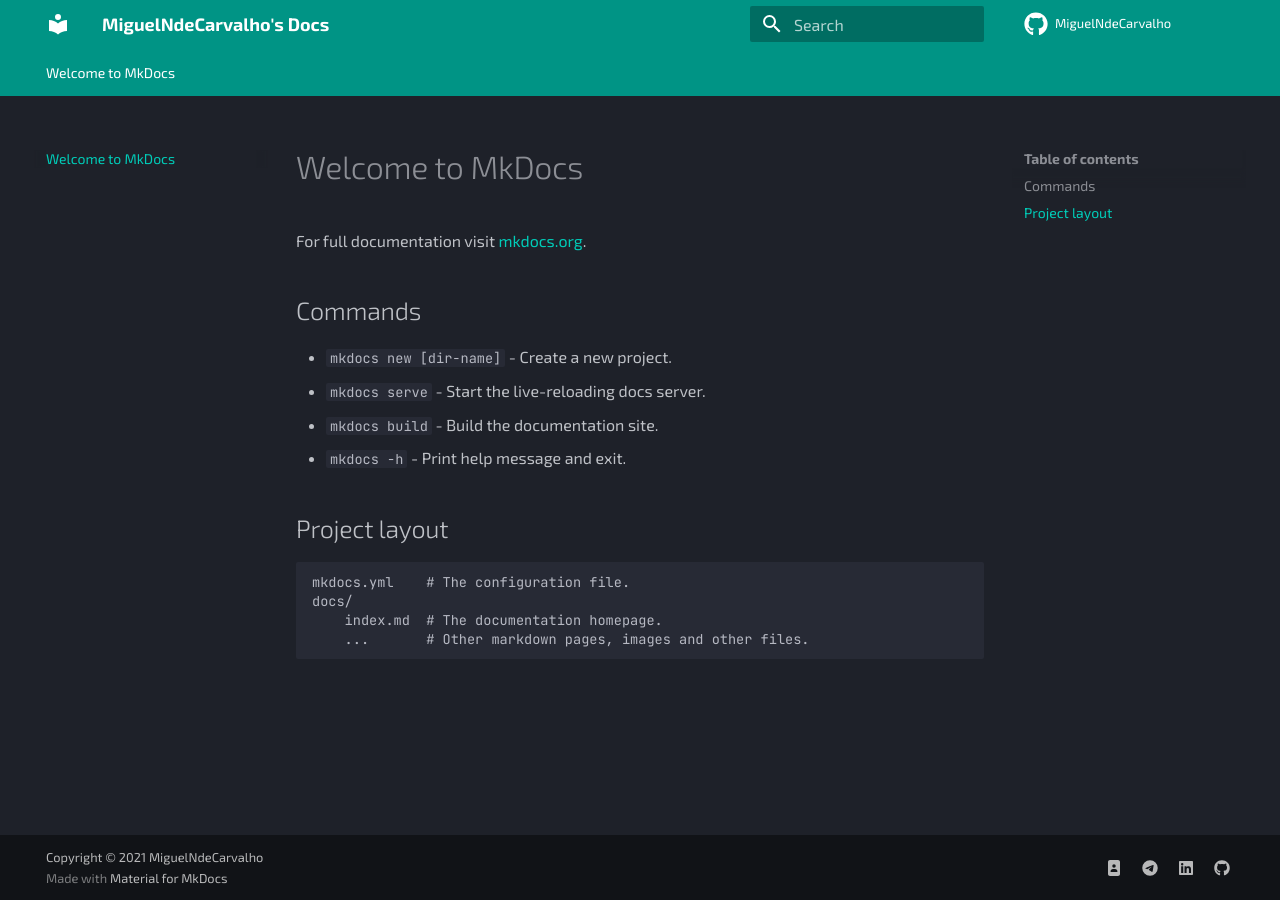
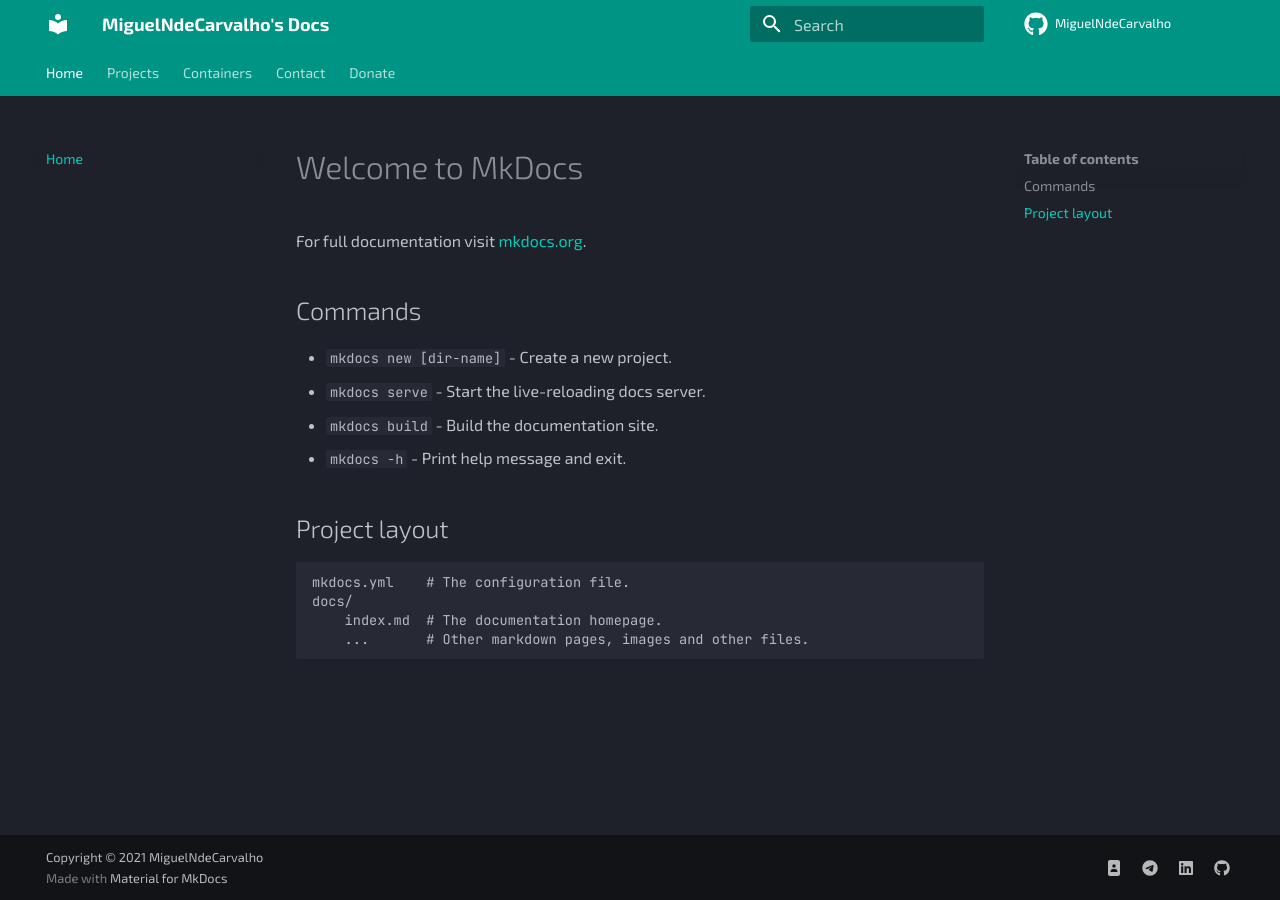
Before and after one commit to MiguelNdeCarvalho/mike-docs, an MkDocs documentation site: the page built from docs/index.md, in a window 1280 px wide. Built offline with MkDocs 1.6.1 and Material for MkDocs 9.7.7, drawn with Linux system fonts in a browser that asks for light colours.

Commit message:
mkdocs.yml: Add navigation bar

```diff
--- a/mkdocs.yml
+++ b/mkdocs.yml
@@ -49,3 +49,12 @@
   - pymdownx.emoji:
       emoji_index: !!python/name:materialx.emoji.twemoji
       emoji_generator: !!python/name:materialx.emoji.to_svg
+
+nav:
+  - Home: index.md
+  - Projects:
+    - speedtest-exporter: projects/speedtest-exporter.md
+  - Containers:
+    - arch-repo: containers/arch.md
+  - Contact: contact.md
+  - Donate: donate.md
```
